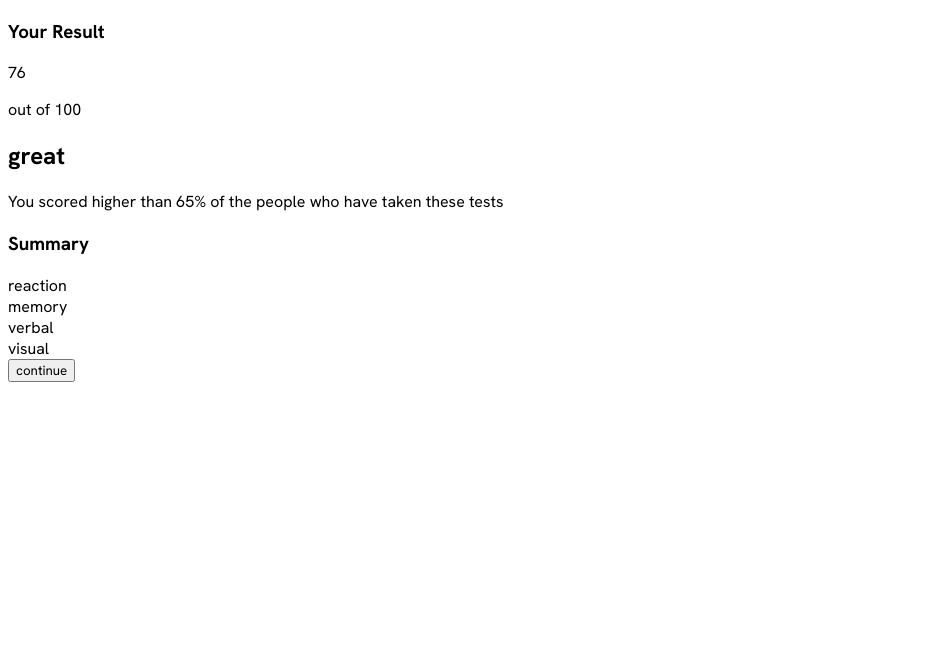
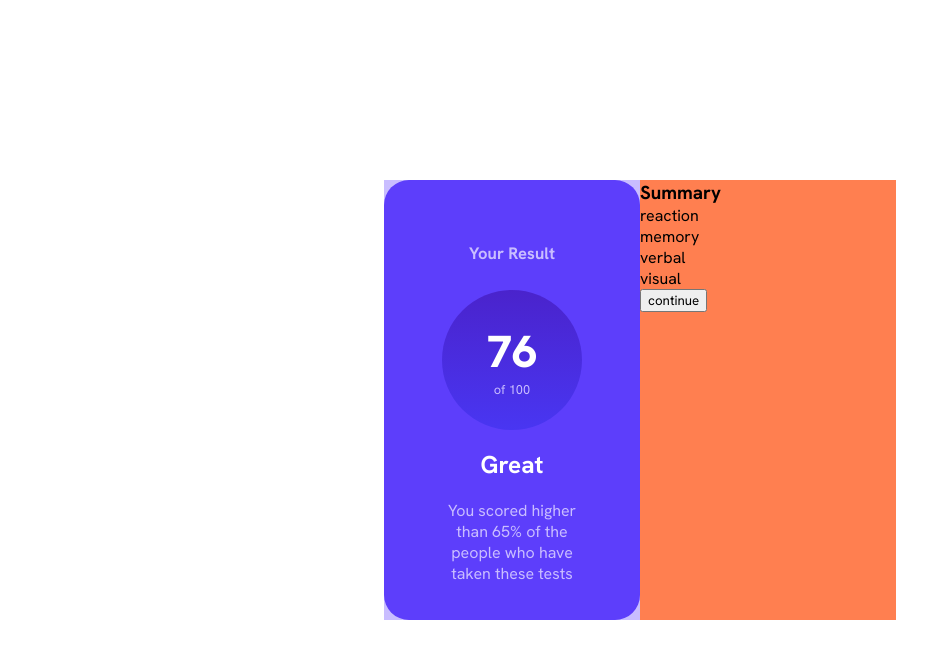
Before and after one commit to shrabanchakma/results-summary-component-main, a plain HTML site: page index.html in a window 1280 px wide. Shown: the whole page, without its empty margins (0-951 px from the left). Drawn offline with Linux system fonts and the light colour scheme.

Commit message:
resultContainer css style added

```diff
--- a/index.css
+++ b/index.css
@@ -1,3 +1,76 @@
 * {
   font-family: "Hanken Grotesk", sans-serif;
+  margin: 0;
 }
+
+body {
+  width: 100%;
+  height: 100vh;
+  position: relative;
+  display: flex;
+  align-items: center;
+  justify-content: center;
+}
+.container {
+  width: 40%;
+  height: 55%;
+  display: flex;
+  align-items: center;
+  background-color: #c9bdff;
+}
+
+.resultContainer {
+  width: 50%;
+  height: 100%;
+  background-color: #5d3efb;
+  display: flex;
+  flex-direction: column;
+  align-items: center;
+  justify-content: center;
+  border-radius: 25px;
+  position: relative;
+}
+
+.resultContainer h3 {
+  color: #c9bdff;
+  font-size: 1.3vw;
+  padding: 2vw 0;
+}
+
+.resultContainer h2 {
+  color: #fff;
+  font-size: 1.9vw;
+  padding: 1.5vw 0;
+}
+
+.resultContainer p {
+  color: #c9bdff;
+  text-align: center;
+  width: 60%;
+}
+
+.result {
+  height: 11vw;
+  width: 11vw;
+  border-radius: 50%;
+  display: flex;
+  flex-direction: column;
+  align-items: center;
+  justify-content: center;
+  background-image: linear-gradient(180deg, #4a23cc, #4936f2);
+}
+
+.result h1 {
+  font-size: 3.5vw;
+  font-weight: 800;
+  color: #fff;
+}
+.result p {
+  color: #c9bdff;
+  font-size: 1vw;
+}
+.summaryContainer {
+  width: 50%;
+  height: 100%;
+  background-color: coral;
+}
--- a/index.html
+++ b/index.html
@@ -28,15 +28,15 @@
       <div class="resultContainer">
         <h3>Your Result</h3>
         <div class="result">
-          <p>76</p>
-          <p>out of 100</p>
+          <h1>76</h1>
+          <p>of 100</p>
         </div>
-        <h2>great</h2>
+        <h2>Great</h2>
         <p>
           You scored higher than 65% of the people who have taken these tests
         </p>
       </div>
-      <div class="summuryContainer">
+      <div class="summaryContainer">
         <h3>Summary</h3>
         <div class="stats">
           <div>reaction</div>
```
